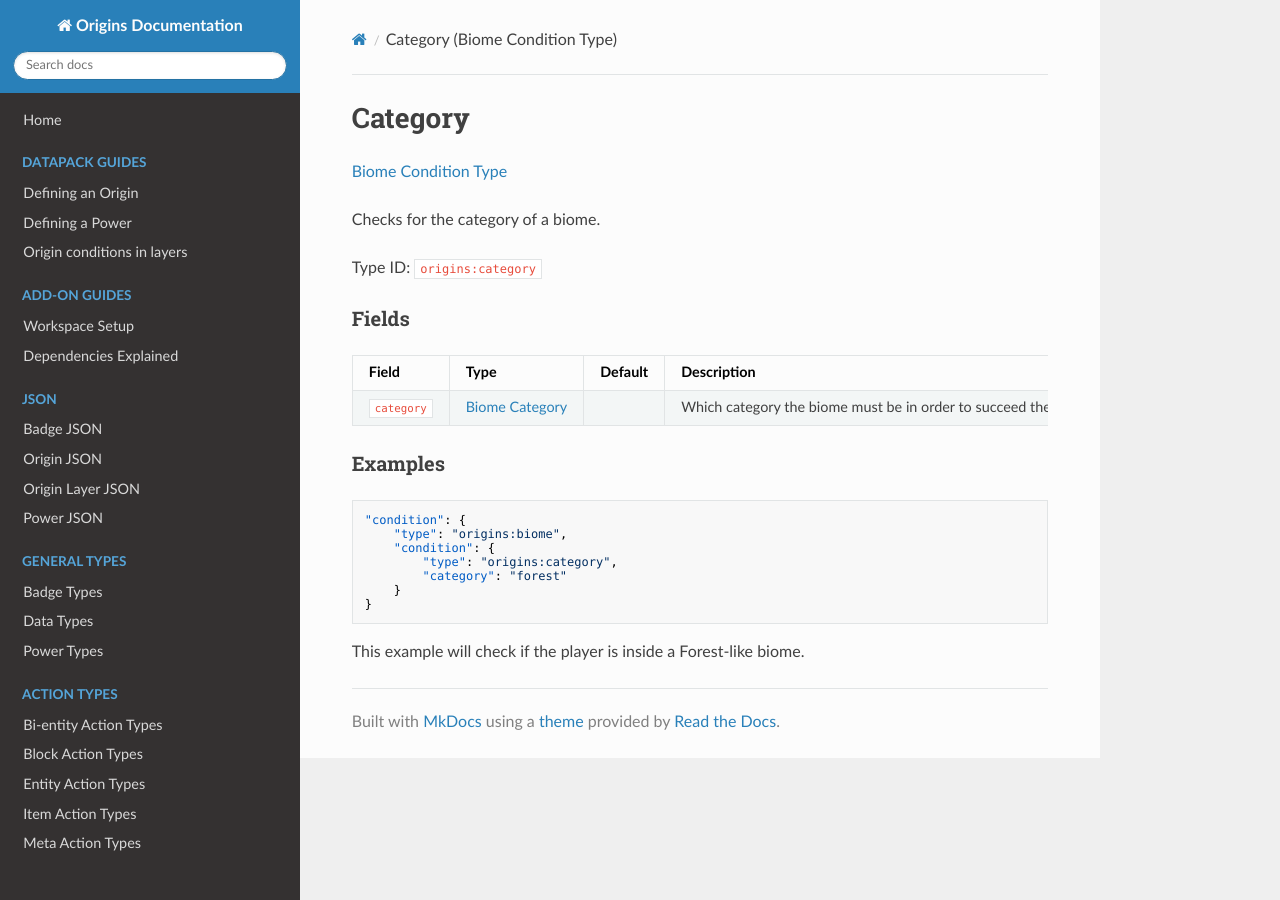
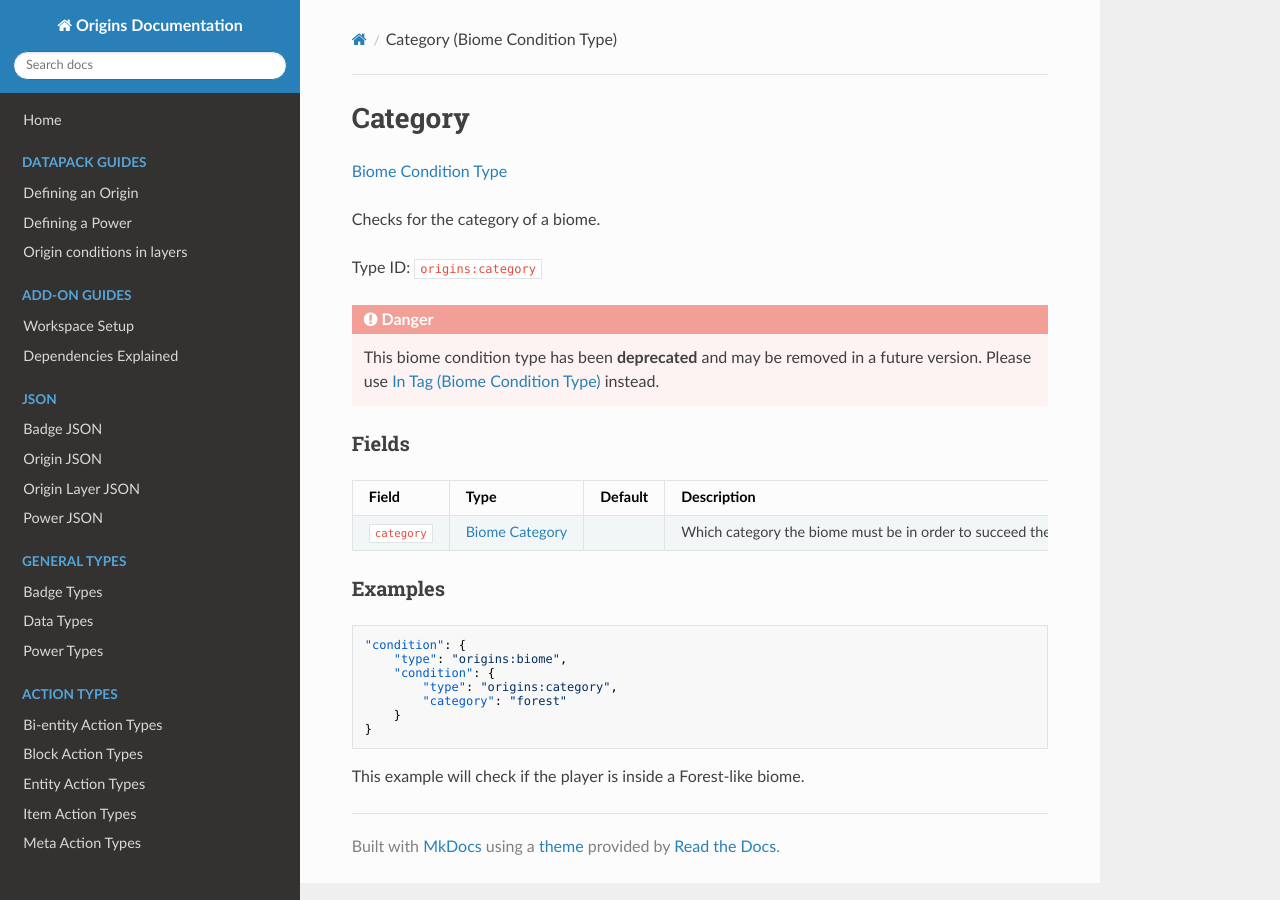
Before and after one commit to apace100/origins-docs, an MkDocs documentation site: the page built from docs/types/biome_condition_types/category.md, in a window 1280 px wide. Built offline with MkDocs 1.6.1, drawn with Linux system fonts in a browser that asks for light colours; nearby versions of some CDN libraries.

Commit message:
Modified `category.md` and `biome_condition_types.md` + Mark 'category' as 'DEPRECATED' + Add a danger admonition note to 'category' that suggests an alternative

```diff
--- a/docs/types/biome_condition_types/category.md
+++ b/docs/types/biome_condition_types/category.md
@@ -10,6 +10,11 @@ date: 2021-04-05
 Checks for the category of a biome.
 
 Type ID: `origins:category`
+
+
+!!! danger
+
+    This biome condition type has been **deprecated** and may be removed in a future version. Please use [In Tag (Biome Condition Type)](in_tag.md) instead.
 
 
 ### Fields
```
Also changed, not shown: docs/types/biome_condition_types.md (+1 -1 lines).
